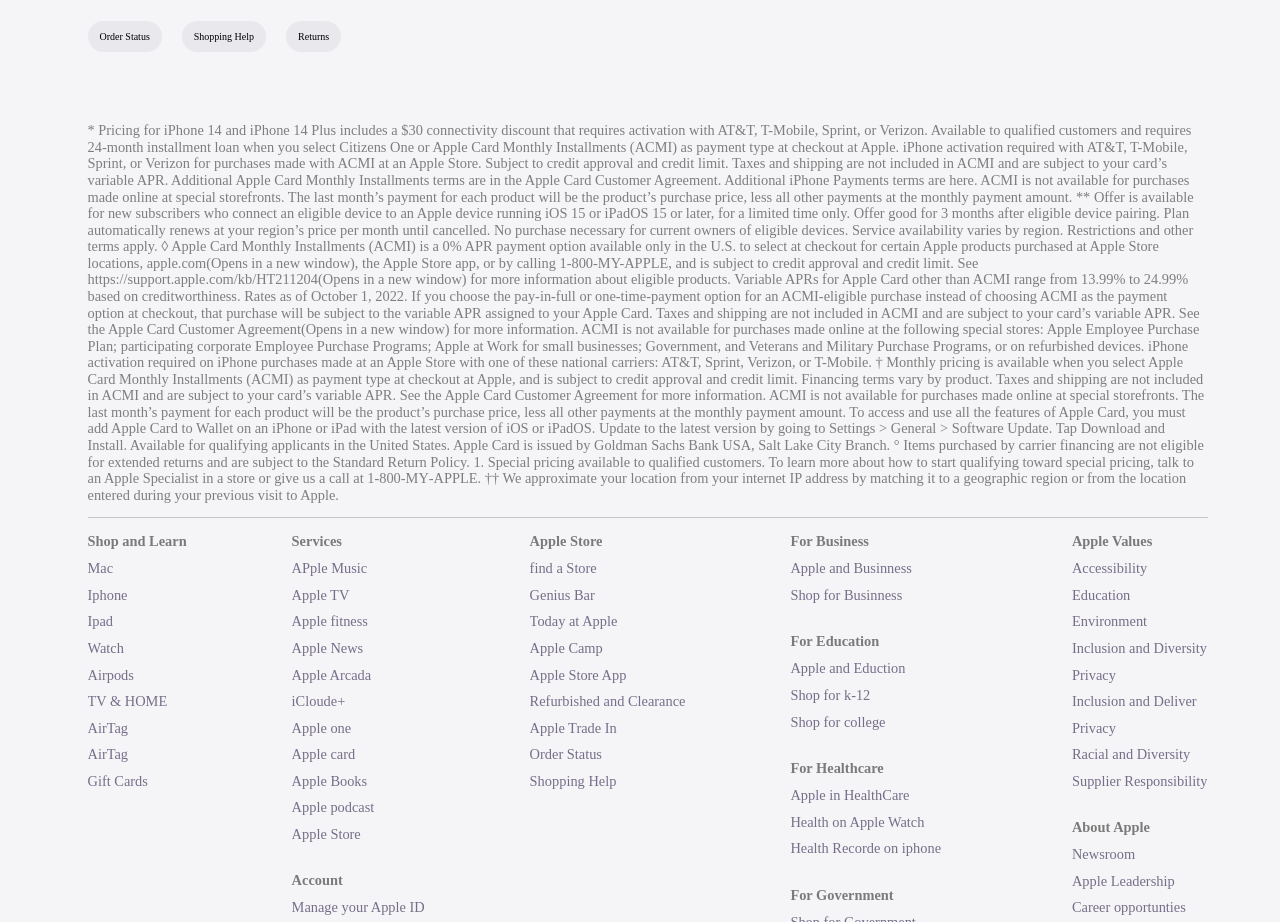
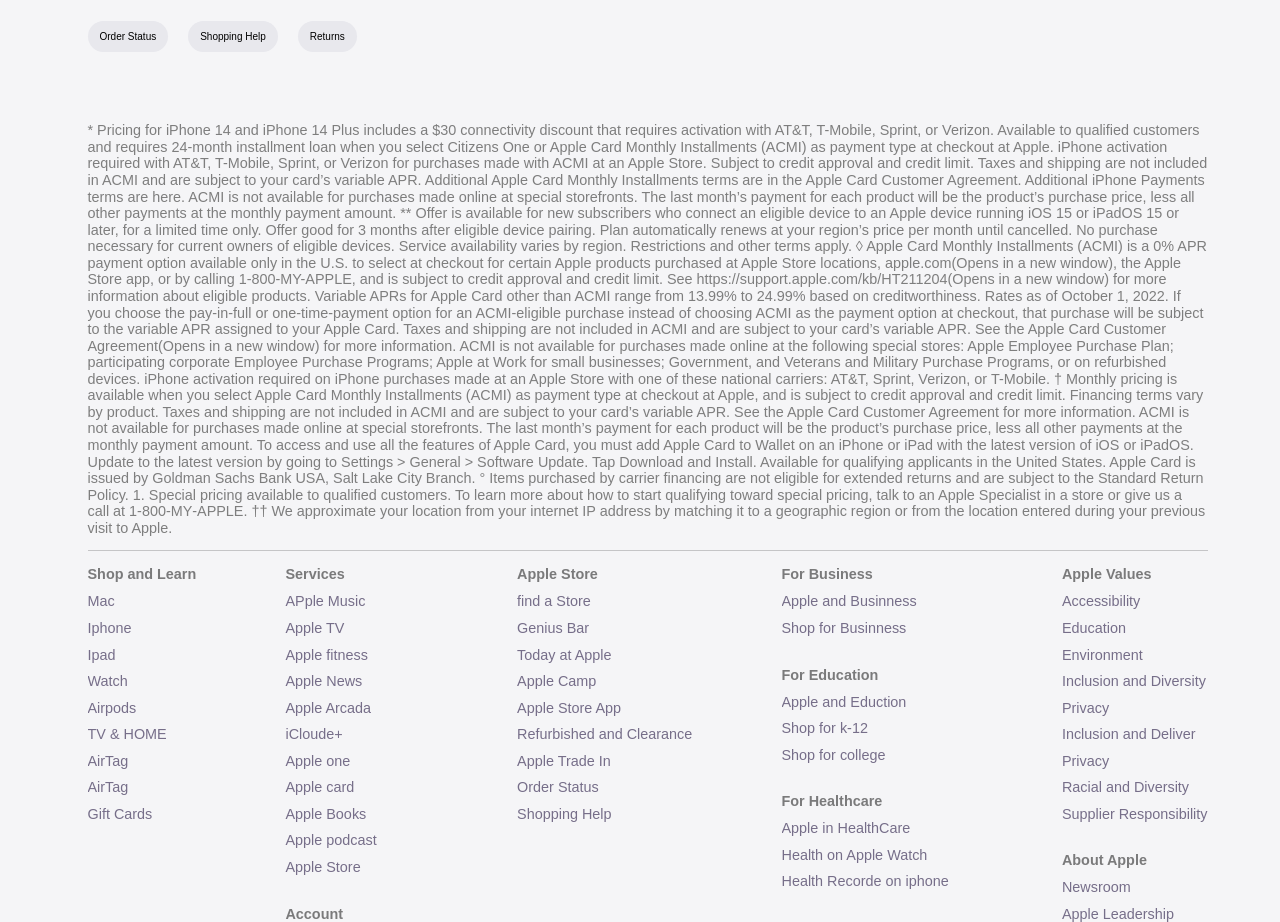
Before and after one commit to Mahmoud-Mo-ops/Apple-Store, a plain HTML site: page index.html in a window 1280 px wide. Shown: the part 5166-6088 px from the top of the page. Drawn offline with Linux system fonts and the light colour scheme.

Commit message:
modify font family

```diff
--- a/css/main.css
+++ b/css/main.css
@@ -18,6 +18,8 @@
     text-decoration: none;
     list-style: none;
     outline: none;
+    font-family: poppins , sans-serif;
+    font-weight: 530;
   }
    .main-header{
     font-size: 2.5rem;
@@ -52,6 +54,7 @@
   }
    .main-header span{
      color: #000;
+     font-weight: 550;
   }
   a{
     display: block;
--- a/index.html
+++ b/index.html
@@ -11,8 +11,8 @@
     <!-- main css file  -->
     <link rel="stylesheet" href="css/main.css">
     <!-- google font -->
-    <link rel="preconnect" href="https://fonts.gstatic.com" />
-    <link href="https://fonts.googleapis.com/css2?family=Open+Sans:wght@400;700&#038;display=swap" rel="stylesheet" />
+    <!-- <link rel="preconnect" href="https://fonts.gstatic.com" /> -->
+    <!-- <link href="https://fonts.Verdana.com/css2?family=Open+Sans:wght@400;700&#038;display=swap" rel="stylesheet" /> -->
     <title>Apple Store</title>
 </head>
 <body>
```
